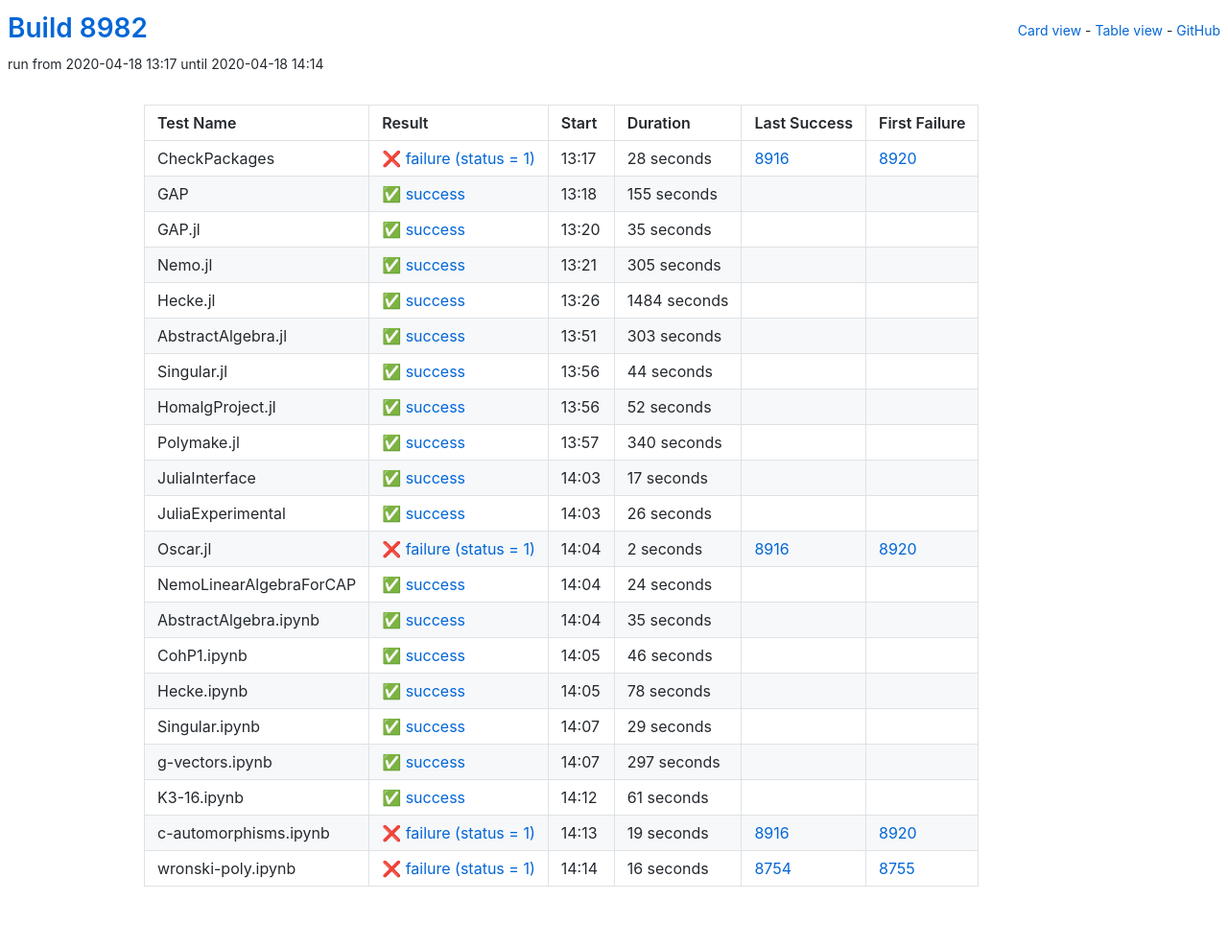
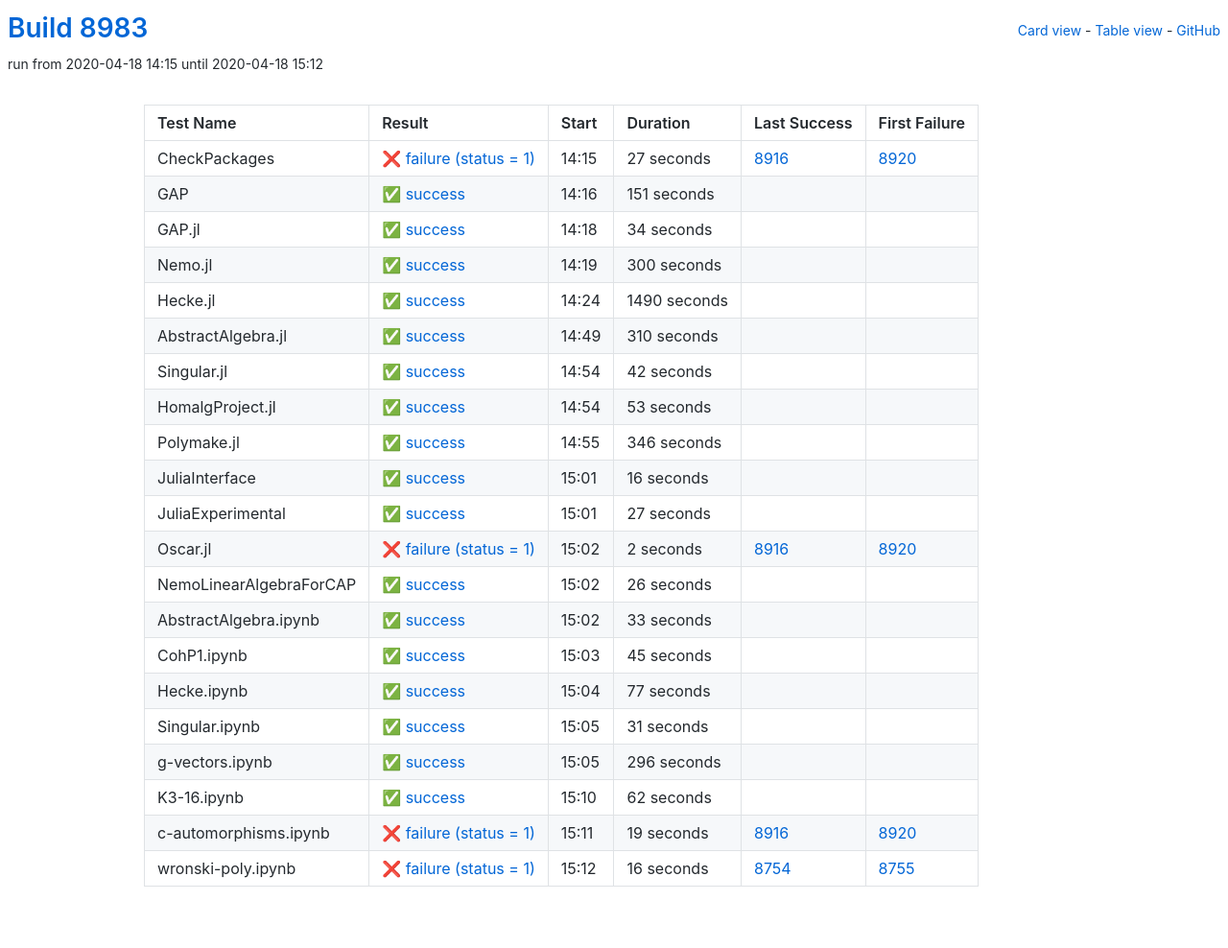
Before and after one commit to oscar-system/oscar-ci-status, a Jekyll site: the page built from table.html, in a window 1280 px wide. Shown: the whole page at 96% size. Built offline with Jekyll 4.4.1, drawn with Linux system fonts in a browser that asks for light colours.

Commit message:
Build 8983

```diff
--- a/_data/ci.yml
+++ b/_data/ci.yml
@@ -1,126 +1,126 @@
-build: 8982
-build_url: https://oscarci.mathematik.uni-kl.de/job/oscar/8982/
+build: 8983
+build_url: https://oscarci.mathematik.uni-kl.de/job/oscar/8983/
 job: oscar
 tests:
-- duration: 28
+- duration: 27
   exitcode: 1
   first_failure: 8920
   first_failure_url: https://oscarci.mathematik.uni-kl.de/job/oscar/8920/
   last_success: 8916
   last_success_url: https://oscarci.mathematik.uni-kl.de/job/oscar/8916/
-  log: https://oscarci.mathematik.uni-kl.de/job/oscar/8982/artifact/logs/build-8982/CheckPackages.log
+  log: https://oscarci.mathematik.uni-kl.de/job/oscar/8983/artifact/logs/build-8983/CheckPackages.log
   name: CheckPackages
-  start: 2020-04-18 13:17
+  start: 2020-04-18 14:15
   status: failure
   success: false
-- duration: 155
+- duration: 151
   exitcode: 0
   first_failure: false
   first_failure_url: null
   last_success: false
   last_success_url: null
-  log: https://oscarci.mathematik.uni-kl.de/job/oscar/8982/artifact/logs/build-8982/GAP.log
+  log: https://oscarci.mathematik.uni-kl.de/job/oscar/8983/artifact/logs/build-8983/GAP.log
   name: GAP
-  start: 2020-04-18 13:18
+  start: 2020-04-18 14:16
   status: success
   success: true
-- duration: 35
+- duration: 34
   exitcode: 0
   first_failure: false
   first_failure_url: null
   last_success: false
   last_success_url: null
-  log: https://oscarci.mathematik.uni-kl.de/job/oscar/8982/artifact/logs/build-8982/GAP.jl.log
+  log: https://oscarci.mathematik.uni-kl.de/job/oscar/8983/artifact/logs/build-8983/GAP.jl.log
   name: GAP.jl
-  start: 2020-04-18 13:20
+  start: 2020-04-18 14:18
   status: success
   success: true
-- duration: 305
+- duration: 300
   exitcode: 0
   first_failure: false
   first_failure_url: null
   last_success: false
   last_success_url: null
-  log: https://oscarci.mathematik.uni-kl.de/job/oscar/8982/artifact/logs/build-8982/Nemo.jl.log
+  log: https://oscarci.mathematik.uni-kl.de/job/oscar/8983/artifact/logs/build-8983/Nemo.jl.log
   name: Nemo.jl
-  start: 2020-04-18 13:21
+  start: 2020-04-18 14:19
   status: success
   success: true
-- duration: 1484
+- duration: 1490
   exitcode: 0
   first_failure: false
   first_failure_url: null
   last_success: false
   last_success_url: null
-  log: https://oscarci.mathematik.uni-kl.de/job/oscar/8982/artifact/logs/build-8982/Hecke.jl.log
+  log: https://oscarci.mathematik.uni-kl.de/job/oscar/8983/artifact/logs/build-8983/Hecke.jl.log
   name: Hecke.jl
-  start: 2020-04-18 13:26
+  start: 2020-04-18 14:24
   status: success
   success: true
-- duration: 303
+- duration: 310
   exitcode: 0
   first_failure: false
   first_failure_url: null
   last_success: false
   last_success_url: null
-  log: https://oscarci.mathematik.uni-kl.de/job/oscar/8982/artifact/logs/build-8982/AbstractAlgebra.jl.log
+  log: https://oscarci.mathematik.uni-kl.de/job/oscar/8983/artifact/logs/build-8983/AbstractAlgebra.jl.log
   name: AbstractAlgebra.jl
-  start: 2020-04-18 13:51
+  start: 2020-04-18 14:49
   status: success
   success: true
-- duration: 44
+- duration: 42
   exitcode: 0
   first_failure: false
   first_failure_url: null
   last_success: false
   last_success_url: null
-  log: https://oscarci.mathematik.uni-kl.de/job/oscar/8982/artifact/logs/build-8982/Singular.jl.log
+  log: https://oscarci.mathematik.uni-kl.de/job/oscar/8983/artifact/logs/build-8983/Singular.jl.log
   name: Singular.jl
-  start: 2020-04-18 13:56
+  start: 2020-04-18 14:54
   status: success
   success: true
-- duration: 52
+- duration: 53
   exitcode: 0
   first_failure: false
   first_failure_url: null
   last_success: false
   last_success_url: null
-  log: https://oscarci.mathematik.uni-kl.de/job/oscar/8982/artifact/logs/build-8982/HomalgProject.jl.log
+  log: https://oscarci.mathematik.uni-kl.de/job/oscar/8983/artifact/logs/build-8983/HomalgProject.jl.log
   name: HomalgProject.jl
-  start: 2020-04-18 13:56
+  start: 2020-04-18 14:54
   status: success
   success: true
-- duration: 340
+- duration: 346
   exitcode: 0
   first_failure: false
   first_failure_url: null
   last_success: false
   last_success_url: null
-  log: https://oscarci.mathematik.uni-kl.de/job/oscar/8982/artifact/logs/build-8982/Polymake.jl.log
+  log: https://oscarci.mathematik.uni-kl.de/job/oscar/8983/artifact/logs/build-8983/Polymake.jl.log
   name: Polymake.jl
-  start: 2020-04-18 13:57
+  start: 2020-04-18 14:55
   status: success
   success: true
-- duration: 17
+- duration: 16
   exitcode: 0
   first_failure: false
   first_failure_url: null
   last_success: false
   last_success_url: null
-  log: https://oscarci.mathematik.uni-kl.de/job/oscar/8982/artifact/logs/build-8982/JuliaInterface.log
+  log: https://oscarci.mathematik.uni-kl.de/job/oscar/8983/artifact/logs/build-8983/JuliaInterface.log
   name: JuliaInterface
-  start: 2020-04-18 14:03
+  start: 2020-04-18 15:01
   status: success
   success: true
-- duration: 26
+- duration: 27
   exitcode: 0
   first_failure: false
   first_failure_url: null
   last_success: false
   last_success_url: null
-  log: https://oscarci.mathematik.uni-kl.de/job/oscar/8982/artifact/logs/build-8982/JuliaExperimental.log
+  log: https://oscarci.mathematik.uni-kl.de/job/oscar/8983/artifact/logs/build-8983/JuliaExperimental.log
   name: JuliaExperimental
-  start: 2020-04-18 14:03
+  start: 2020-04-18 15:01
   status: success
   success: true
 - duration: 2
@@ -129,86 +129,86 @@
   first_failure_url: https://oscarci.mathematik.uni-kl.de/job/oscar/8920/
   last_success: 8916
   last_success_url: https://oscarci.mathematik.uni-kl.de/job/oscar/8916/
-  log: https://oscarci.mathematik.uni-kl.de/job/oscar/8982/artifact/logs/build-8982/Oscar.jl.log
+  log: https://oscarci.mathematik.uni-kl.de/job/oscar/8983/artifact/logs/build-8983/Oscar.jl.log
   name: Oscar.jl
-  start: 2020-04-18 14:04
+  start: 2020-04-18 15:02
   status: failure
   success: false
-- duration: 24
+- duration: 26
   exitcode: 0
   first_failure: false
   first_failure_url: null
   last_success: false
   last_success_url: null
-  log: https://oscarci.mathematik.uni-kl.de/job/oscar/8982/artifact/logs/build-8982/NemoLinearAlgebraForCAP.log
+  log: https://oscarci.mathematik.uni-kl.de/job/oscar/8983/artifact/logs/build-8983/NemoLinearAlgebraForCAP.log
   name: NemoLinearAlgebraForCAP
-  start: 2020-04-18 14:04
+  start: 2020-04-18 15:02
   status: success
   success: true
-- duration: 35
+- duration: 33
   exitcode: 0
   first_failure: false
   first_failure_url: null
   last_success: false
   last_success_url: null
-  log: https://oscarci.mathematik.uni-kl.de/job/oscar/8982/artifact/logs/build-8982/AbstractAlgebra.ipynb.log
+  log: https://oscarci.mathematik.uni-kl.de/job/oscar/8983/artifact/logs/build-8983/AbstractAlgebra.ipynb.log
   name: AbstractAlgebra.ipynb
-  start: 2020-04-18 14:04
+  start: 2020-04-18 15:02
   status: success
   success: true
-- duration: 46
+- duration: 45
   exitcode: 0
   first_failure: false
   first_failure_url: null
   last_success: false
   last_success_url: null
-  log: https://oscarci.mathematik.uni-kl.de/job/oscar/8982/artifact/logs/build-8982/CohP1.ipynb.log
+  log: https://oscarci.mathematik.uni-kl.de/job/oscar/8983/artifact/logs/build-8983/CohP1.ipynb.log
   name: CohP1.ipynb
-  start: 2020-04-18 14:05
+  start: 2020-04-18 15:03
   status: success
   success: true
-- duration: 78
+- duration: 77
   exitcode: 0
   first_failure: false
   first_failure_url: null
   last_success: false
   last_success_url: null
-  log: https://oscarci.mathematik.uni-kl.de/job/oscar/8982/artifact/logs/build-8982/Hecke.ipynb.log
+  log: https://oscarci.mathematik.uni-kl.de/job/oscar/8983/artifact/logs/build-8983/Hecke.ipynb.log
   name: Hecke.ipynb
-  start: 2020-04-18 14:05
+  start: 2020-04-18 15:04
   status: success
   success: true
-- duration: 29
+- duration: 31
   exitcode: 0
   first_failure: false
   first_failure_url: null
   last_success: false
   last_success_url: null
-  log: https://oscarci.mathematik.uni-kl.de/job/oscar/8982/artifact/logs/build-8982/Singular.ipynb.log
+  log: https://oscarci.mathematik.uni-kl.de/job/oscar/8983/artifact/logs/build-8983/Singular.ipynb.log
   name: Singular.ipynb
-  start: 2020-04-18 14:07
+  start: 2020-04-18 15:05
   status: success
   success: true
-- duration: 297
+- duration: 296
   exitcode: 0
   first_failure: false
   first_failure_url: null
   last_success: false
   last_success_url: null
-  log: https://oscarci.mathematik.uni-kl.de/job/oscar/8982/artifact/logs/build-8982/g-vectors.ipynb.log
+  log: https://oscarci.mathematik.uni-kl.de/job/oscar/8983/artifact/logs/build-8983/g-vectors.ipynb.log
   name: g-vectors.ipynb
-  start: 2020-04-18 14:07
+  start: 2020-04-18 15:05
   status: success
   success: true
-- duration: 61
+- duration: 62
   exitcode: 0
   first_failure: false
   first_failure_url: null
   last_success: false
   last_success_url: null
-  log: https://oscarci.mathematik.uni-kl.de/job/oscar/8982/artifact/logs/build-8982/K3-16.ipynb.log
+  log: https://oscarci.mathematik.uni-kl.de/job/oscar/8983/artifact/logs/build-8983/K3-16.ipynb.log
   name: K3-16.ipynb
-  start: 2020-04-18 14:12
+  start: 2020-04-18 15:10
   status: success
   success: true
 - duration: 19
@@ -217,9 +217,9 @@
   first_failure_url: https://oscarci.mathematik.uni-kl.de/job/oscar/8920/
   last_success: 8916
   last_success_url: https://oscarci.mathematik.uni-kl.de/job/oscar/8916/
-  log: https://oscarci.mathematik.uni-kl.de/job/oscar/8982/artifact/logs/build-8982/c-automorphisms.ipynb.log
+  log: https://oscarci.mathematik.uni-kl.de/job/oscar/8983/artifact/logs/build-8983/c-automorphisms.ipynb.log
   name: c-automorphisms.ipynb
-  start: 2020-04-18 14:13
+  start: 2020-04-18 15:11
   status: failure
   success: false
 - duration: 16
@@ -228,8 +228,8 @@
   first_failure_url: https://oscarci.mathematik.uni-kl.de/job/oscar/8755/
   last_success: 8754
   last_success_url: https://oscarci.mathematik.uni-kl.de/job/oscar/8754/
-  log: https://oscarci.mathematik.uni-kl.de/job/oscar/8982/artifact/logs/build-8982/wronski-poly.ipynb.log
+  log: https://oscarci.mathematik.uni-kl.de/job/oscar/8983/artifact/logs/build-8983/wronski-poly.ipynb.log
   name: wronski-poly.ipynb
-  start: 2020-04-18 14:14
+  start: 2020-04-18 15:12
   status: failure
   success: false
```
Also changed, not shown: README.md.
